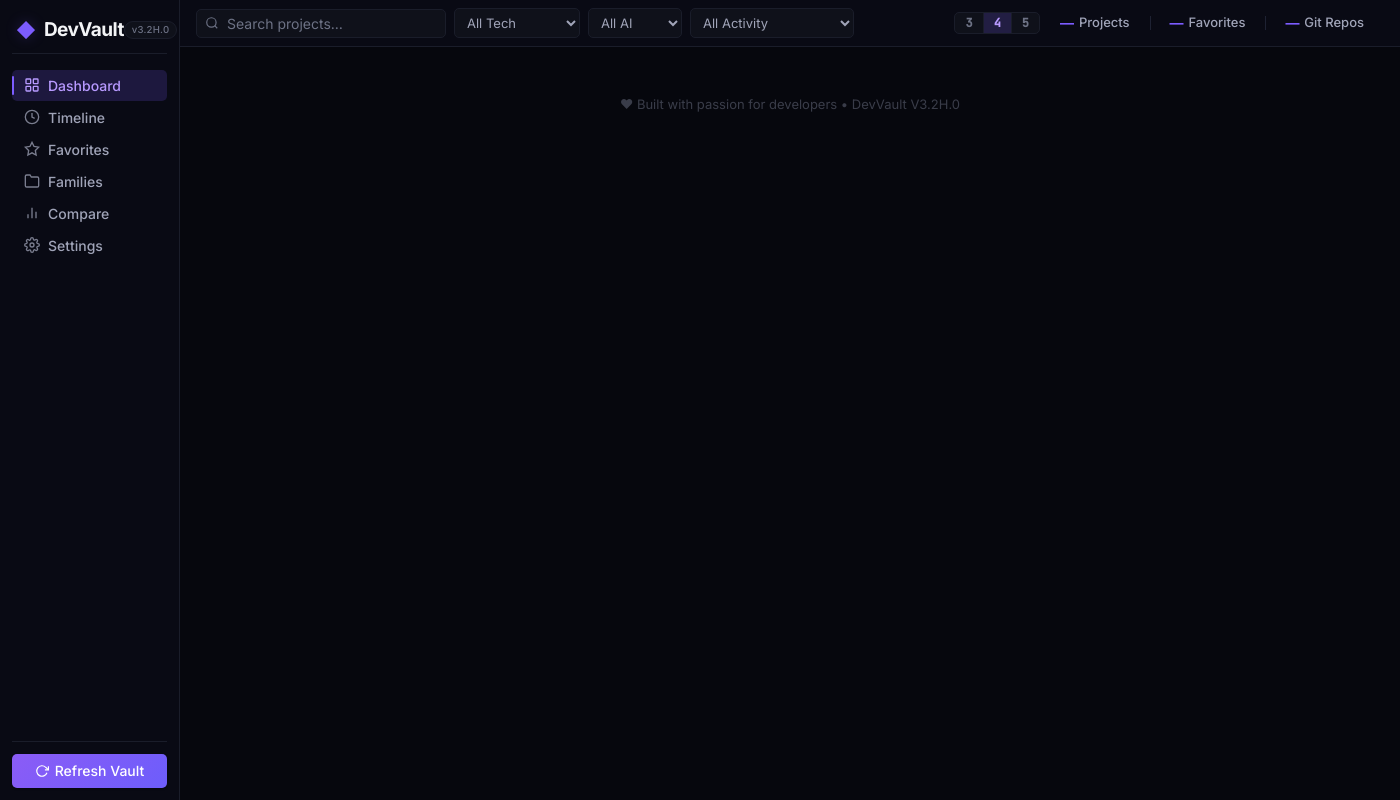
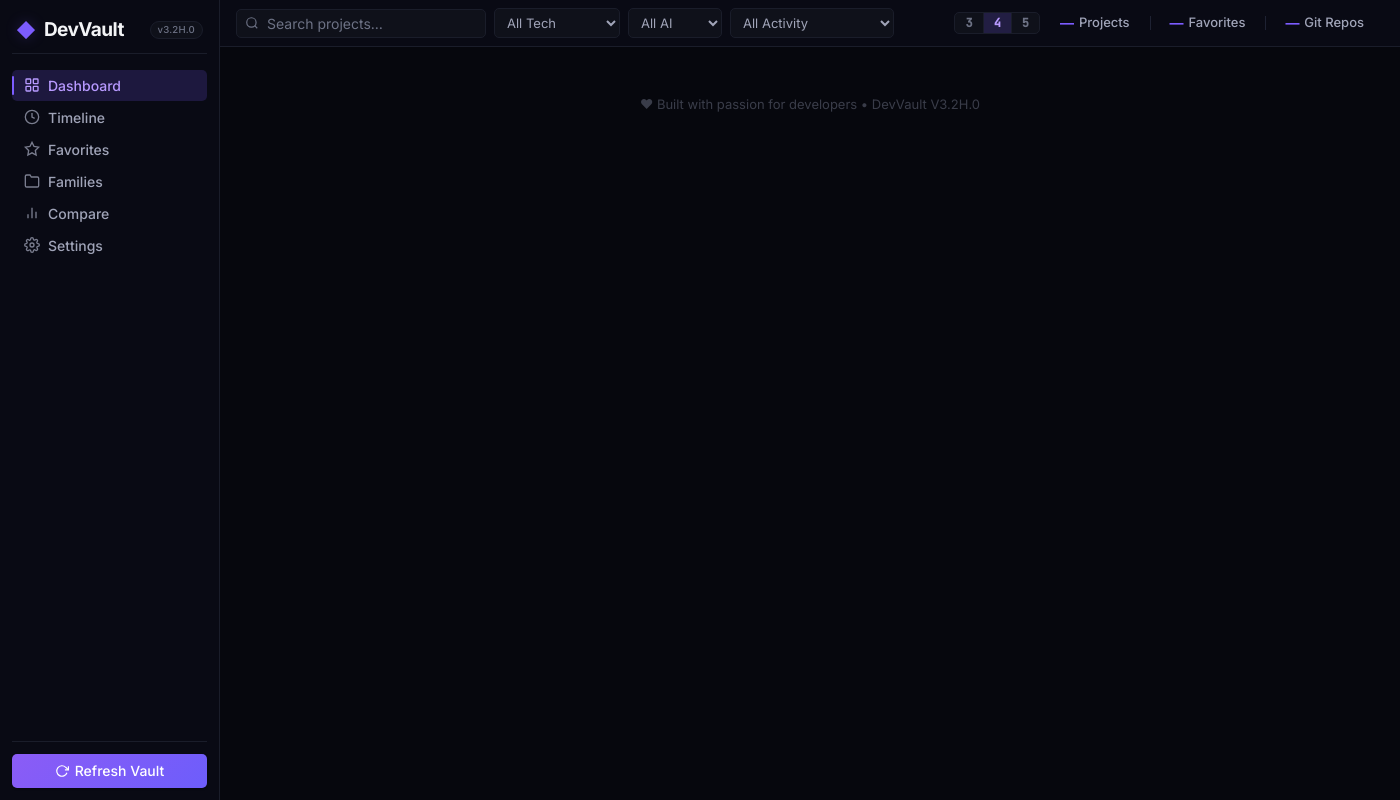
Before and after one commit to adithyaabhilash23/DevVault-V2, an Electron app: page renderer/index.html in a window 1400 px wide. Drawn offline with Linux system fonts and the light colour scheme; no server answers.

Commit message:
DevVault V3.3B.3 sidebar proportions restored

```diff
--- a/renderer/styles/base.css
+++ b/renderer/styles/base.css
@@ -150,7 +150,7 @@ ul, ol { list-style: none; }
   --font-3xl: 1.75rem;     /* 28px */
 
   /* Layout — UNCHANGED */
-  --sidebar-width: 180px;
+  --sidebar-width: 220px;
   --header-height: 56px;
   --drawer-width: 480px;
   --statusbar-height: 26px;
```
